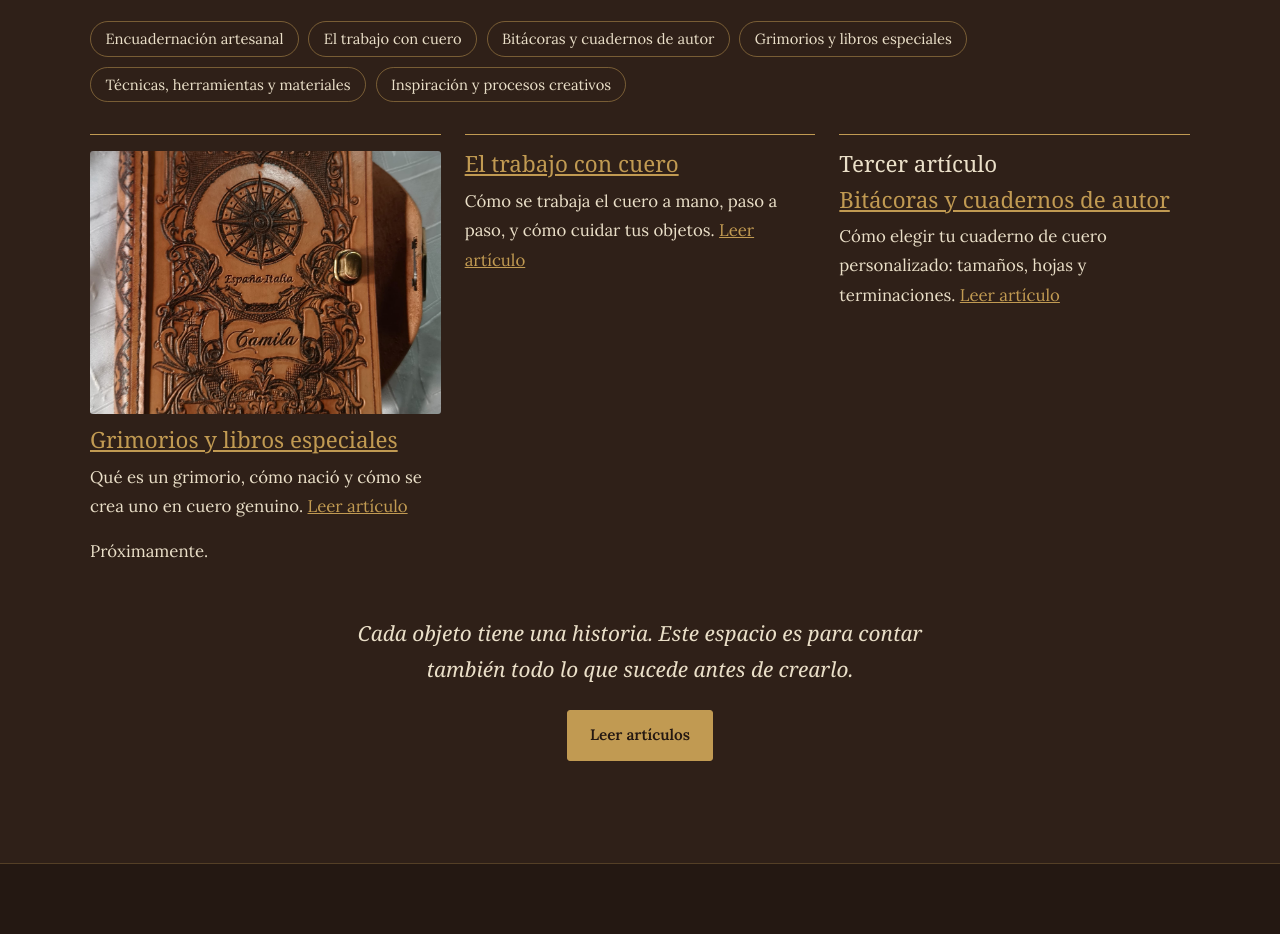
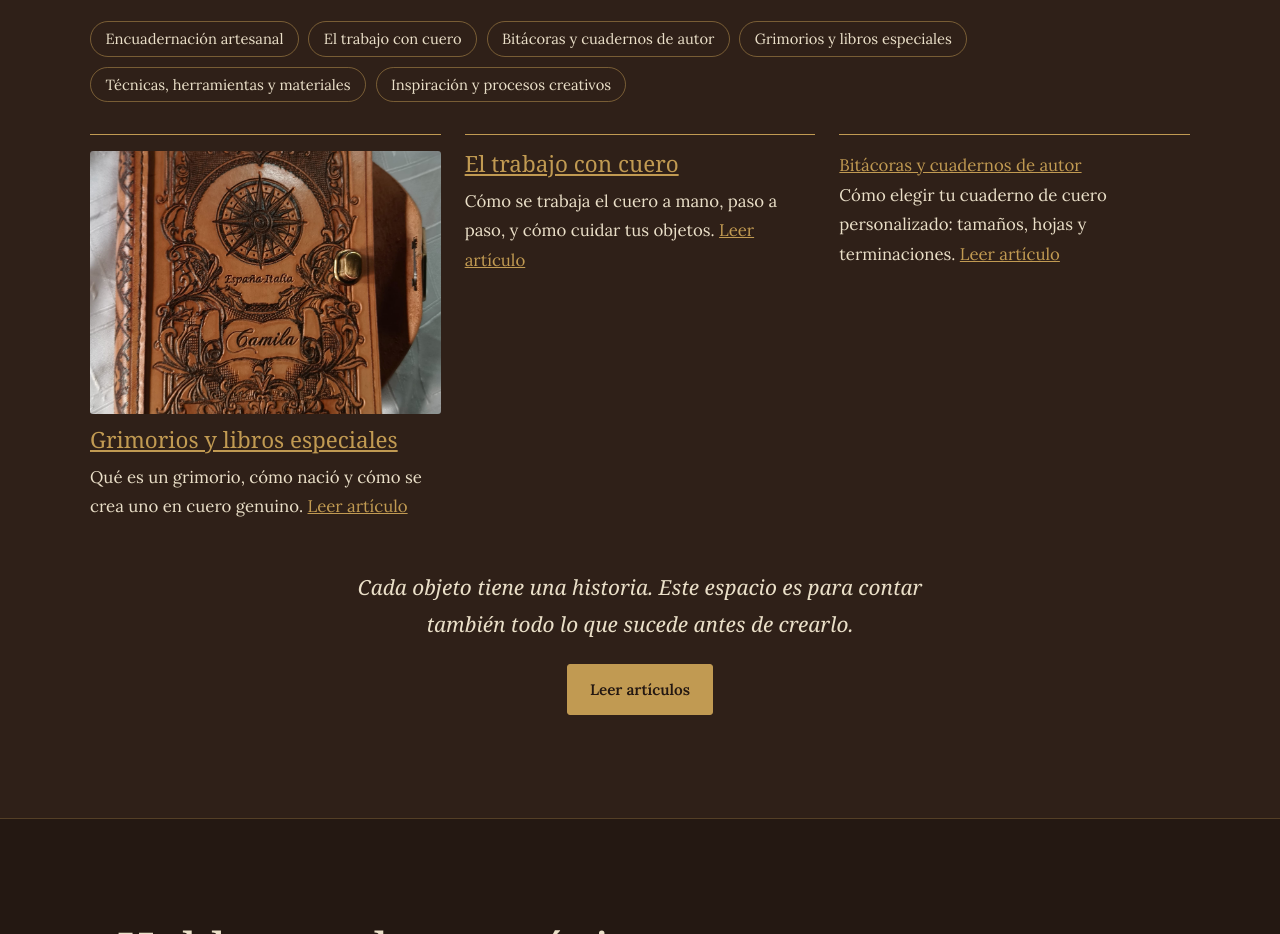
Before and after one commit to objetosdecuero-cloud/objetosdecuero-web, a plain HTML site: page index.html in a window 1280 px wide. Shown: the part 6300-7234 px from the top of the page. Drawn offline with Linux system fonts and the light colour scheme; a web font is replaced by a local one.

Commit message:
Update index.html

```diff
--- a/index.html
+++ b/index.html
@@ -166,10 +166,10 @@
   </ul>
   <div class="articulos">
     <article><img src="assets/blog-01.jpg" alt="" loading="lazy"><h3><a href="blog/grimorios-y-libros-especiales.html">Grimorios y libros especiales</a></h3>
-<p>Qué es un grimorio, cómo nació y cómo se crea uno en cuero genuino. <a href="blog/grimorios-y-libros-especiales.html">Leer artículo</a></p>Próximamente.</p></article>
+<p>Qué es un grimorio, cómo nació y cómo se crea uno en cuero genuino. <a href="blog/grimorios-y-libros-especiales.html">Leer artículo</a></article>
     <article><img src="assets/blog-02.jpg" alt="" loading="lazy"><h3><a href="blog/el-trabajo-con-cuero.html">El trabajo con cuero</a></h3>
 <p>Cómo se trabaja el cuero a mano, paso a paso, y cómo cuidar tus objetos. <a href="blog/el-trabajo-con-cuero.html">Leer artículo</a></p></article>
-    <article><img src="assets/blog-03.jpg" alt="" loading="lazy"><h3>Tercer artículo<h3><a href="blog/bitacoras-y-cuadernos-de-autor.html">Bitácoras y cuadernos de autor</a></h3>
+    <article><img src="assets/blog-03.jpg" alt="" loading="lazy"><a href="blog/bitacoras-y-cuadernos-de-autor.html">Bitácoras y cuadernos de autor</a></h3>
 <p>Cómo elegir tu cuaderno de cuero personalizado: tamaños, hojas y terminaciones. <a href="blog/bitacoras-y-cuadernos-de-autor.html">Leer artículo</a></p></article>
   </div>
   <p class="cierre">Cada objeto tiene una historia. Este espacio es para contar también todo lo que sucede antes de crearlo.</p>
```
